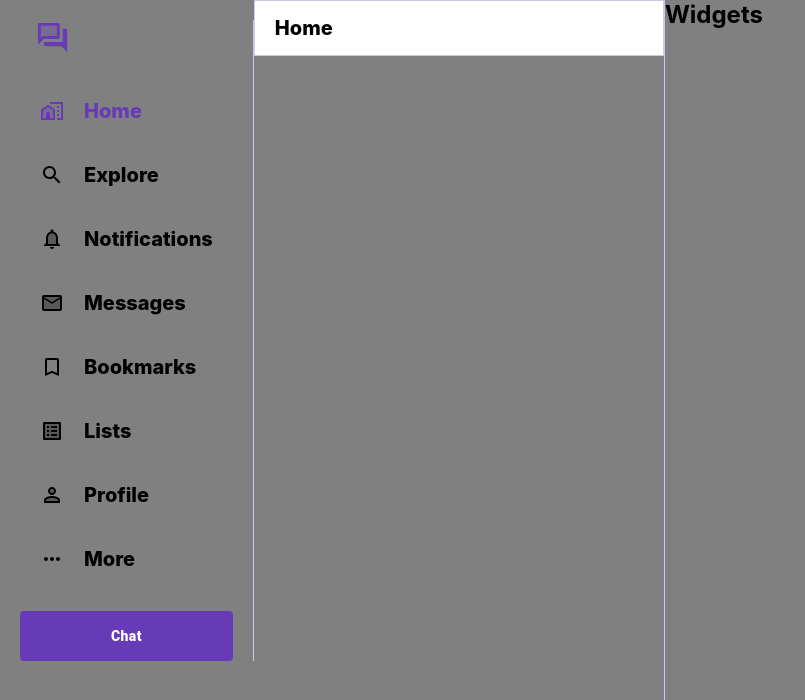
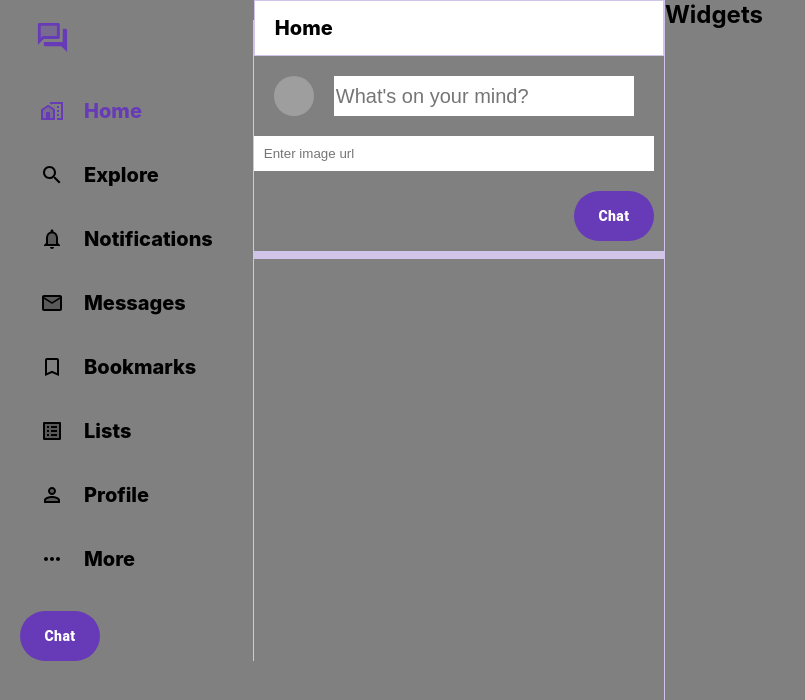
Before and after one commit to youngjerald239/Chattable-app, a React (Create React App) app: page / in a window 1280 px wide. Shown: the top 700 px of the page, without its empty margins (0-805 px from the left). Built offline with nearby package versions, Linux system fonts and the light colour scheme; grey boxes are pictures that could not be loaded.

Commit message:
added chatbox buttons and text

```diff
--- a/src/Chatbox.css
+++ b/src/Chatbox.css
@@ -0,0 +1,40 @@
+.chatbox {
+    padding-bottom:10px ;
+    border-bottom:8px solid #d1c4e9 ;
+    padding-right: 10px;
+}
+
+.chatbox > form {
+    display: flex;
+    flex-direction: column;
+}
+
+.chatbox__input {
+    padding: 20px;
+    display: flex;
+}
+
+.chatbox__input > input {
+    flex:1;
+    margin-left: 20px;
+    font-size: 20px;
+    border: none;
+}
+
+.chatbox__chatButton {
+    background-color:#673ab7 !important ;
+    border: none !important;
+    color: white !important;
+    font-weight: 900 !important;
+    text-transform: inherit !important;
+    border-radius: 999px !important;
+    width:80px !important;
+    height: 50px !important;
+    margin-top: 20px !important;
+    margin-left: auto !important;
+}
+
+.chatBox__imageInput {
+    border:none;
+    padding:10px;
+}
--- a/src/Chatbox.js
+++ b/src/Chatbox.js
@@ -1,10 +1,21 @@
 import React from 'react'
 import "./Chatbox.css"
+import {Avatar, Button} from "@material-ui/core"
 
 function Chatbox() {
     return (
         <div className="chatbox">
+            <form>
+                <div className="chatbox__input">
+                    <Avatar src="https://scontent-ort2-2.xx.fbcdn.net/v/t1.6435-9/105337597_3183482085064983_2756361960060597087_n.jpg?_nc_cat=107&ccb=1-3&_nc_sid=09cbfe&_nc_ohc=IRnMJBEJyrsAX-PjvUU&_nc_ht=scontent-ort2-2.xx&oh=9ad33df29db9024d263845c66d0b6b8c&oe=60D944CD"/>
+                    <input placeholder="What's on your mind?" type="text"/>
 
+                </div>
+                <input className="chatBox__imageInput" placeholder="Enter image url" type="text"/>
+                <Button className="chatbox__chatButton">
+                    Chat
+                </Button>
+            </form>
         </div>
     )
 }
--- a/src/Sidebar.css
+++ b/src/Sidebar.css
@@ -19,7 +19,9 @@
     color: white !important;
     font-weight: 900 !important;
     text-transform: inherit !important;
-    border-radius: 999px;
+    border-radius: 999px !important;
+    width:80px !important;
     height: 50px !important;
     margin-top: 20px !important;
+    margin-left: auto !important;
 }
```
